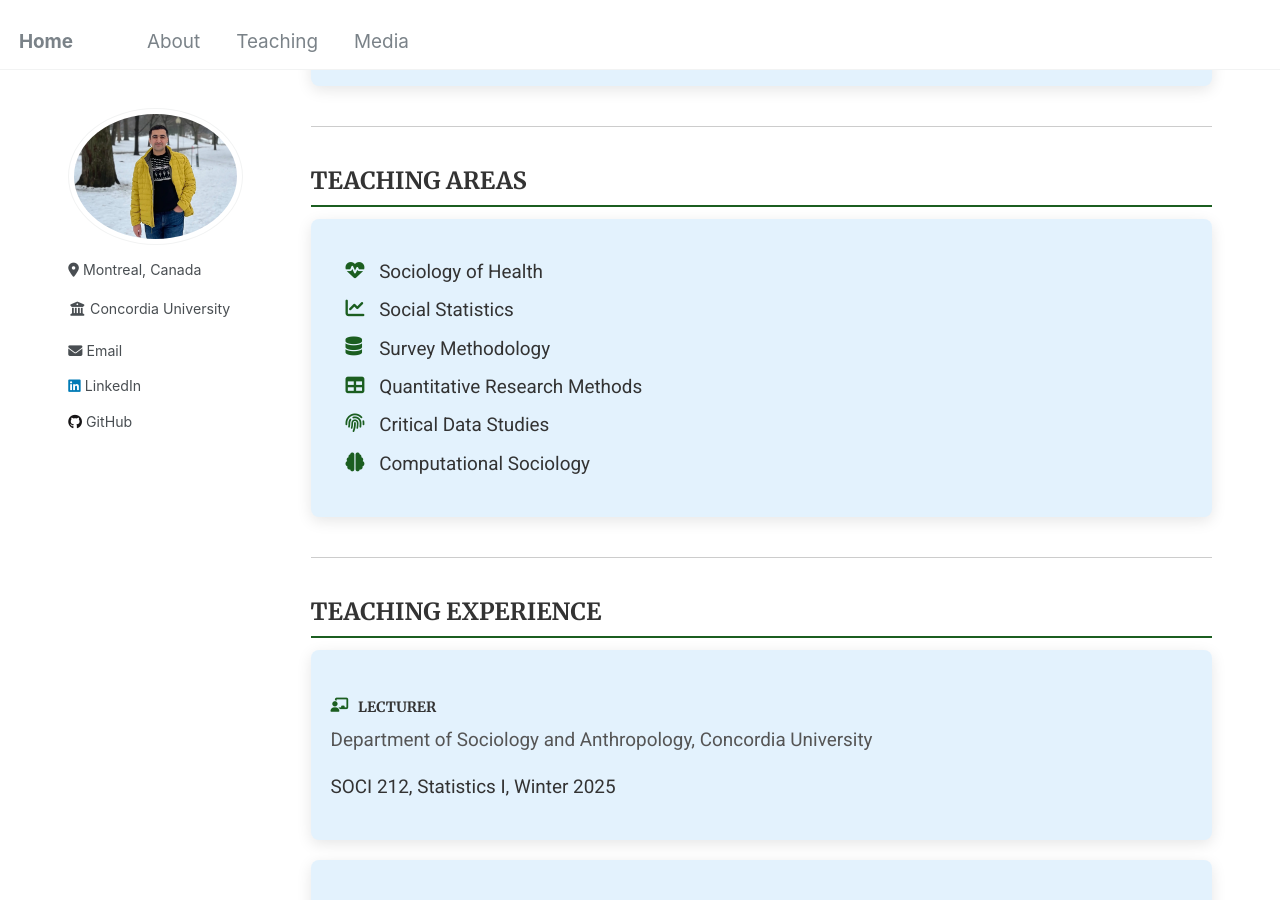
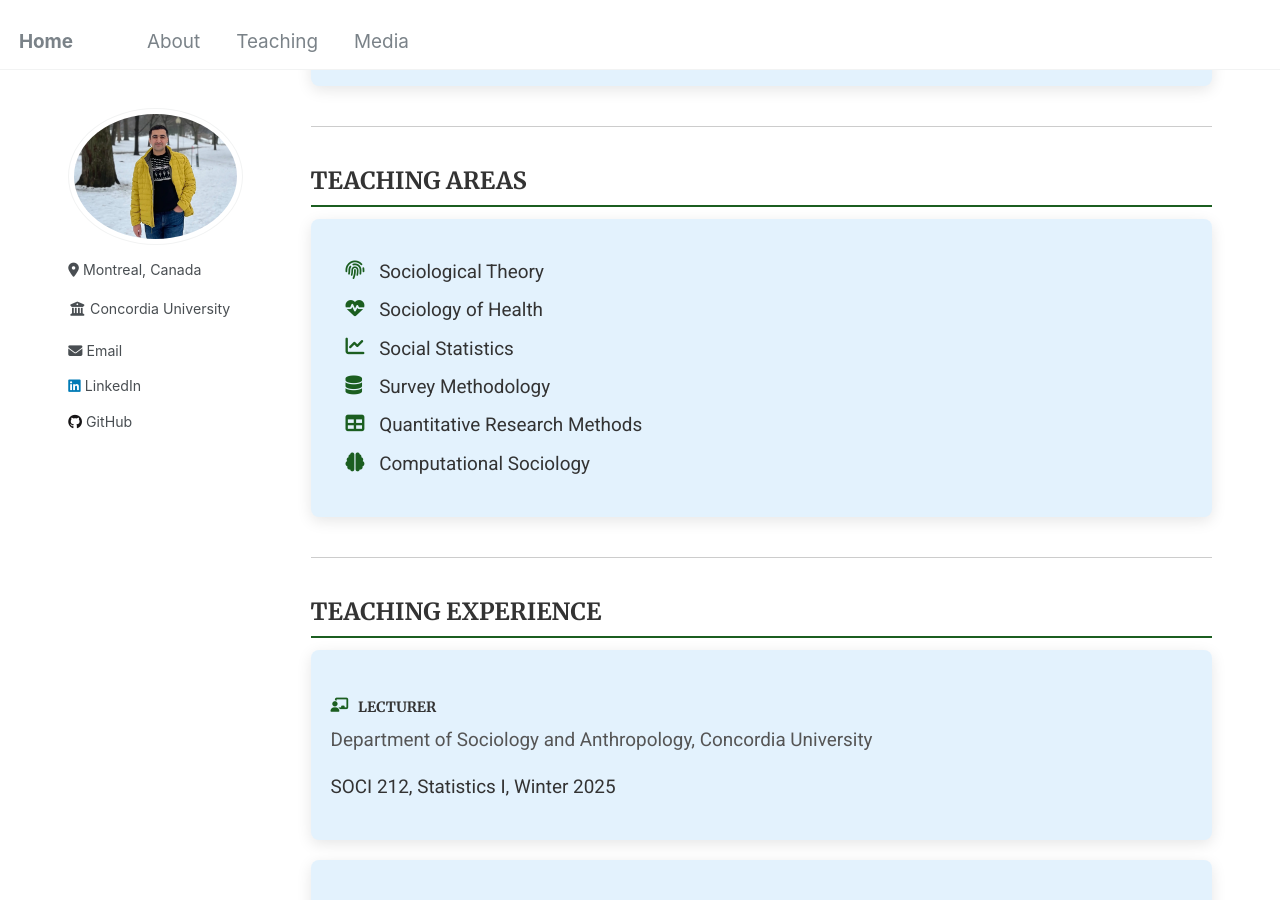
Before and after one commit to Mohsnmonji/mohsnmonji.github.io, a Jekyll site: the page built from _pages/teaching.md, in a window 1280 px wide and 900 px high, scrolled down 333 px. Built offline with Jekyll 4.4.1, drawn with Linux system fonts in a browser that asks for light colours.

Commit message:
Update teaching.md

```diff
--- a/_pages/teaching.md
+++ b/_pages/teaching.md
@@ -145,11 +145,11 @@ author_profile: true
   <h2>TEACHING AREAS</h2>
   <div class="teaching-card">
     <ul class="teaching-list">
+       <li><i class="fas fa-fingerprint icon"></i> Sociological Theory </li>
       <li><i class="fas fa-heartbeat icon"></i> Sociology of Health</li>
       <li><i class="fas fa-chart-line icon"></i> Social Statistics</li>
       <li><i class="fas fa-database icon"></i> Survey Methodology</li>
       <li><i class="fas fa-table icon"></i> Quantitative Research Methods</li>
-      <li><i class="fas fa-fingerprint icon"></i> Critical Data Studies</li>
       <li><i class="fas fa-brain icon"></i> Computational Sociology</li>
     </ul>
   </div>
```
